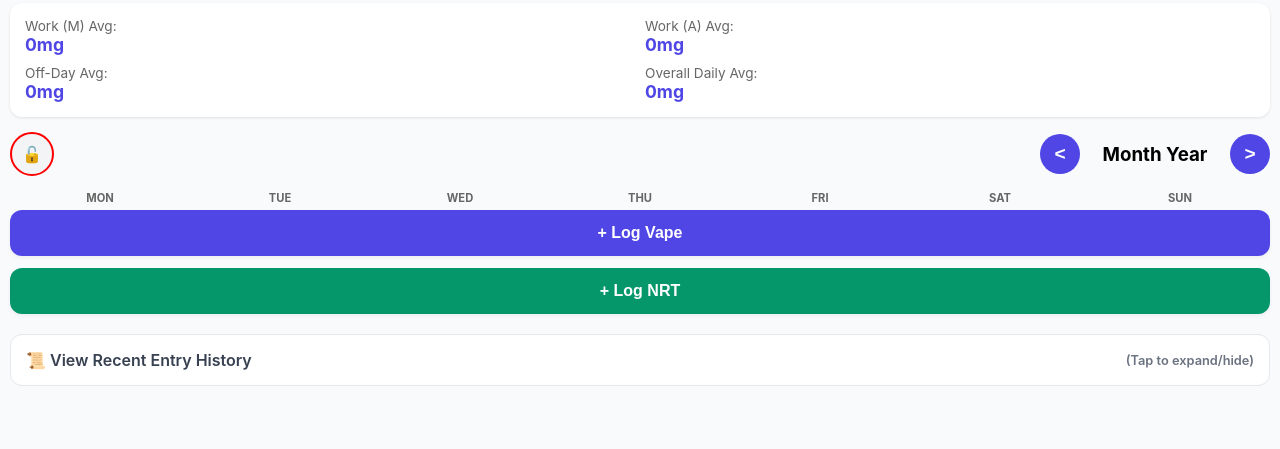
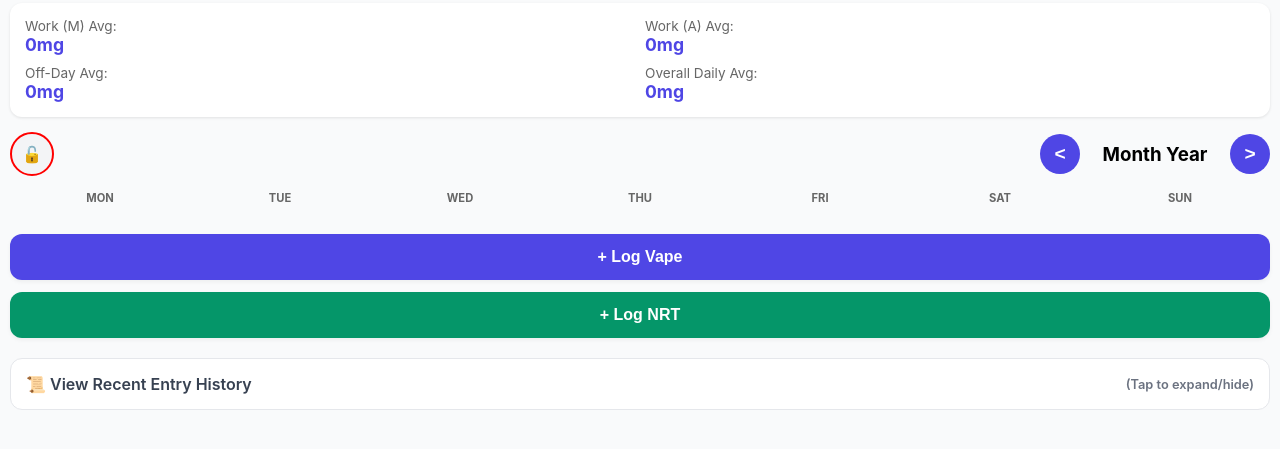
Before and after one commit to dave25uk/vape-quit-pwa, a website built with Vite: page index.html in a window 1280 px wide. Shown: the part 115-564 px from the top of the page. Built offline with nearby package versions, Linux system fonts and the light colour scheme; no server answers.

Commit message:
Update index.html

```diff
--- a/index.html
+++ b/index.html
@@ -42,7 +42,7 @@
             <div id="calendar-grid"></div>
         </section>
 
-        <section id="entry-section">
+        <section id="entry-section" style="margin-top: 24px;">
             <!-- TIME VAPE FREE BANNER -->
             <div id="quit-timer-container" style="display: none; background: #ecfdf5; border: 1px solid #a7f3d0; padding: 15px; border-radius: 12px; text-align: center; margin-bottom: 12px; color: #065f46;">
                 <span style="font-size: 0.85rem; text-transform: uppercase; letter-spacing: 0.05em; font-weight: 600; display: block; margin-bottom: 4px; color: #047857;">Time Vape Free</span>
```
